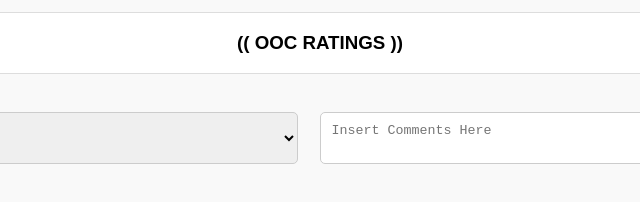
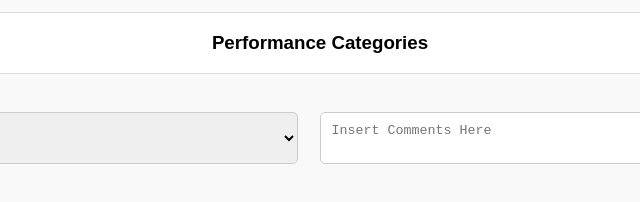
Before and after one commit to Antonio291/LSSD-DOR, a plain HTML site: page index.html in a window 1280 px wide. Shown: the part 341-543 px from the top of the page, 320-960 px from the left. Drawn offline with Linux system fonts and the light colour scheme.

Commit message:
Update index.html

```diff
--- a/index.html
+++ b/index.html
@@ -124,7 +124,7 @@
             </div>
         </div>
 
-        <h3 class="center-text">(( OOC RATINGS ))</h3>
+        <h3 class="center-text">Performance Categories</h3>
         <div id="performance-sections"></div>
 
         <div class="section">
@@ -248,6 +248,8 @@
 [td]${document.getElementById('station').value}[/td]
 [/tr]
 [/table]\n\n`;
+// Add Performance Categories section title
+bbcode += `[center][size=120][b]Performance Categories[/b][/size][/center]\n`;
 
 // Add Performance categories with table format for ratings
 categories.forEach((category, index) => {
```
Lines whose indentation alone changed are shown as unchanged.
